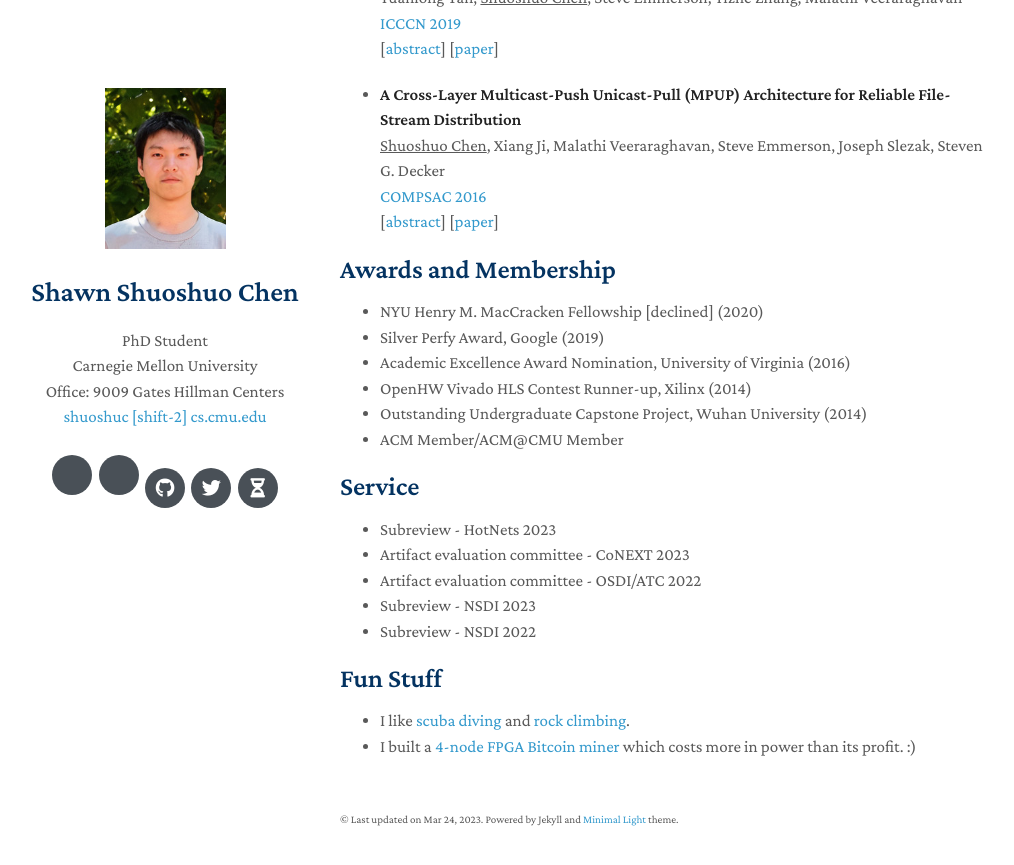
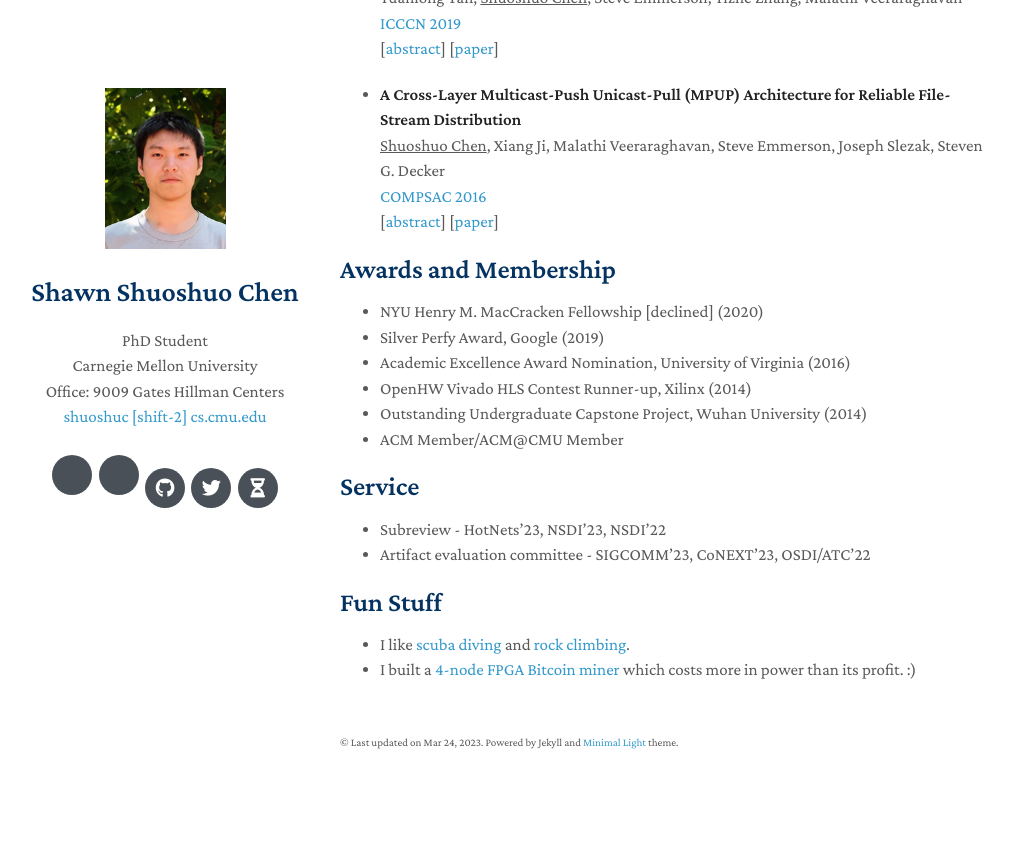
Before and after one commit to shuoshuc/homepage, a Jekyll site: the page built from index.md, in a window 1280 px wide and 900 px high, scrolled down 910 px. Shown: the top 865 px of the window, without its empty margins (130-1144 px from the left). Built offline with Jekyll 4.4.1, drawn with Linux system fonts in a browser that asks for light colours; nearby versions of some CDN libraries; a style sheet for code colours, icons or effects is not loaded; after the commit the page ends 1734 px from its top, so only the background shows below that.

Commit message:
Update index.md

```diff
--- a/index.md
+++ b/index.md
@@ -55,11 +55,8 @@ I received an MS in Computer Engineering from [University of Virginia](https://w
 
 ## Service
 
-- Subreview - HotNets 2023
-- Artifact evaluation committee - CoNEXT 2023
-- Artifact evaluation committee - OSDI/ATC 2022
-- Subreview - NSDI 2023
-- Subreview - NSDI 2022
+- Subreview - HotNets'23, NSDI'23, NSDI'22
+- Artifact evaluation committee - SIGCOMM'23, CoNEXT'23, OSDI/ATC'22
 
 ## Fun Stuff
 
```
